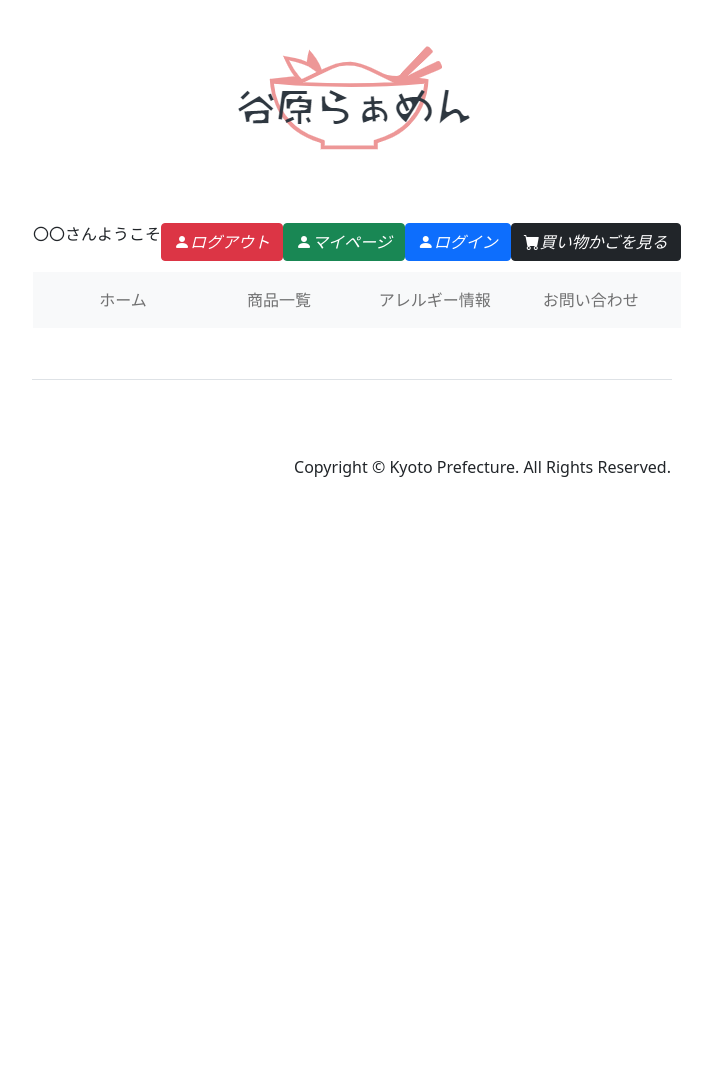
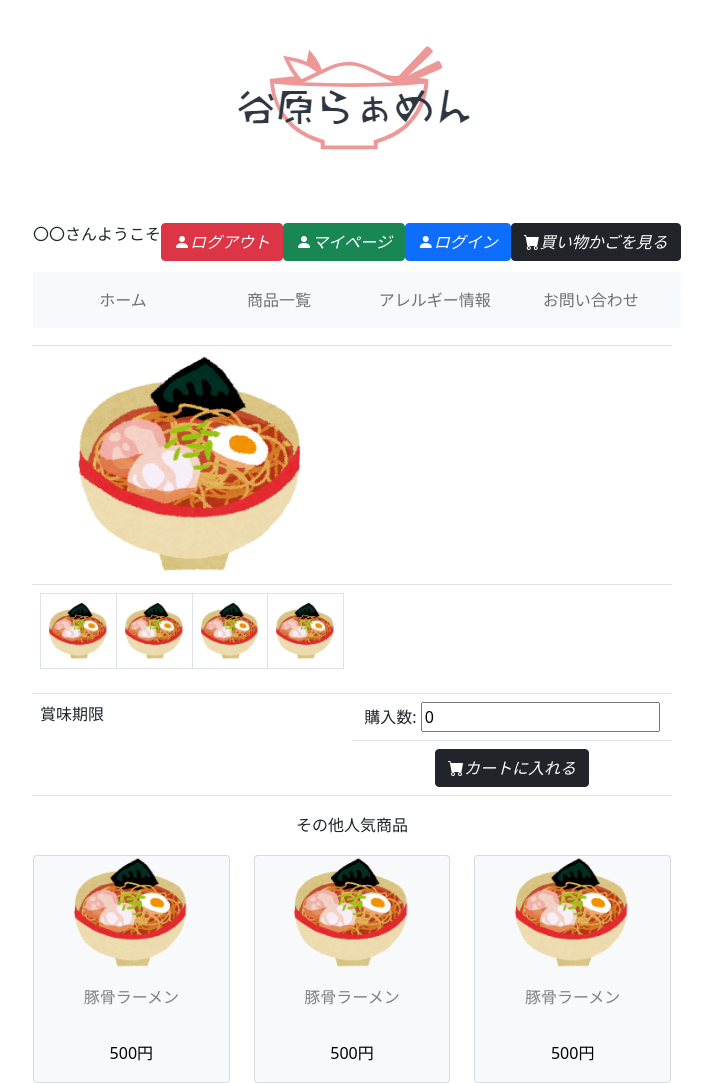
Before and after one commit to mitunari321kg/EC_Project, a PHP site: page /Product_Details.php in a window 1280 px wide. Shown: the part 81-1164 px from the top of the page, without its empty margins (288-1000 px from the left). Before the commit the page ends 558 px from the top, so only its background shows below. Run offline with PHP 8.4, Linux system fonts and the light colour scheme; data that the repository does not hold is empty.

Commit message:
商品詳細：複数表示バグ修正

```diff
--- a/view/Product_Details.php
+++ b/view/Product_Details.php
@@ -22,13 +22,10 @@ $result = $controll->get_Product_Details();
     <!------------------------------------------- header ------------------------------------------->
     <table class="table" width="100%">
         <tbody>
-            <?php
-            foreach ($result as $row) {
-            ?>
             <tr>
                 <td colspan="2">
                     <a>
-                            <?php echo $row['product_name']; ?>
+                        <?php echo $result[0]['product_name']; ?>
                     </a>
                 </td>
             </tr>
@@ -40,7 +37,7 @@ $result = $controll->get_Product_Details();
                 </td>
                 <td>
                 <a>
-                            <?php echo $row['product_detail']; ?>
+                        <?php echo $result[0]['product_detail']; ?>
                     </a>
                 </td>
             </tr>
@@ -58,7 +55,7 @@ $result = $controll->get_Product_Details();
                 </td>
                 <td>
                 <a>
-                            <?php echo $row['product_unit_price']; ?>
+                        <?php echo $result[0]['product_unit_price']; ?>
                     </a>
                 </td>
             </tr>
@@ -111,9 +108,6 @@ $result = $controll->get_Product_Details();
                     </td>
                 </tr>
             </table>
-            <?php
-            }
-            ?>
         </tbody>
     </table>
     <!------------------------------------------- footer ------------------------------------------->
```
Lines whose indentation alone changed are shown as unchanged.
